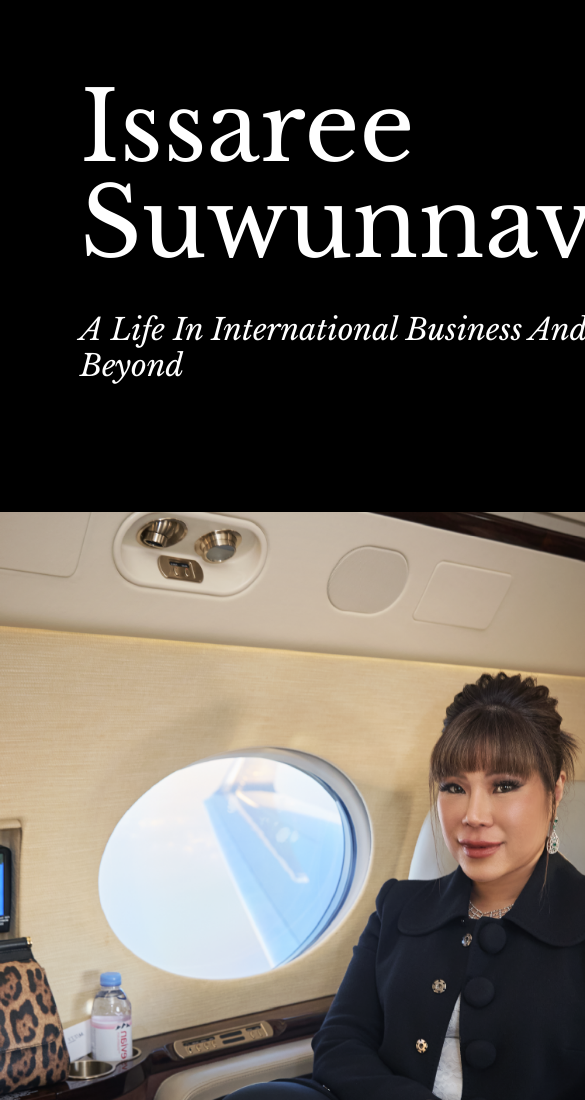
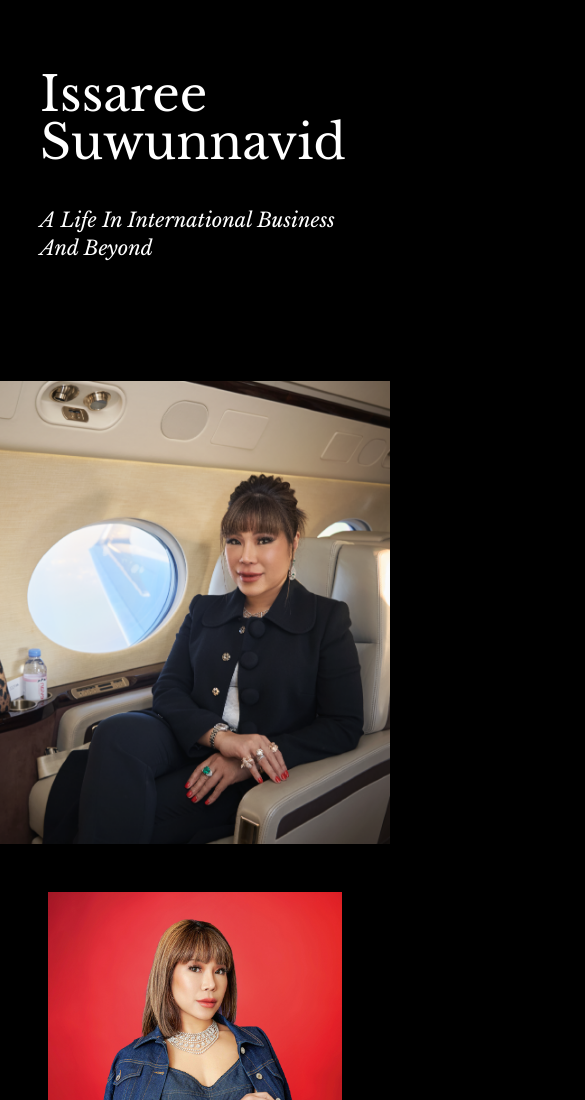
Before and after one commit to HHTTTD/Issaree_Suwunnavid-Profile, a website: page index.html in a window 390 px wide. Shown: the top 1100 px of the page, 585 px wide, since content can reach past the window. Drawn offline with nearby package versions, Linux system fonts and the light colour scheme.

Commit message:
modified:   index.html

```diff
--- a/index.html
+++ b/index.html
@@ -12,9 +12,9 @@
   <!-- Section 1: Hero -->
 <section class="grid md:grid-cols-2 min-h-screen">
   <!-- ฝั่งข้อความ -->
-  <div class="flex flex-col justify-center items-start bg-black text-white p-20 text-left">
-    <h1 class="text-8xl font-medium leading-none font-lb-r">Issaree<br><span class="font-lb-r">Suwunnavid</span></h1>
-    <p class="italic text-3xl mt-10 font-medium font-lb-i">A Life In International Business And Beyond</p>
+  <div class="flex flex-col justify-center items-start bg-black text-white p-10 md:p-20 text-left">
+    <h1 class=" text-5xl md:text-8xl font-medium leading-none font-lb-r">Issaree<br><span class="font-lb-r">Suwunnavid</span></h1>
+    <p class="italic text-xl md:text-3xl mt-10 font-medium font-lb-i">A Life In International Business And Beyond</p>
   </div>
 
   <!-- ฝั่งรูป -->
```
